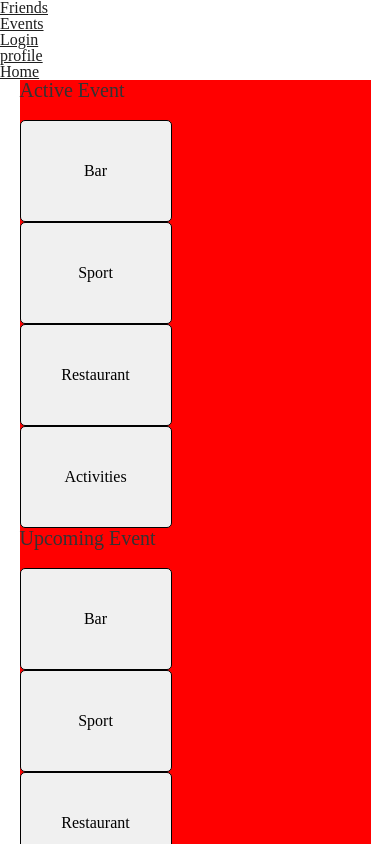
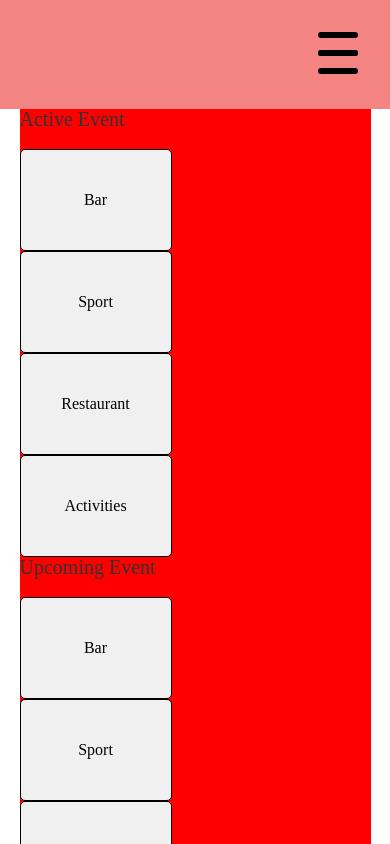
Before and after one commit to Marcus-Oskarsson/Pally, a React (Vite) app in the folder frontend/: page /#/ in a window 390 px wide. Shown: the top 844 px of the page. Built offline with nearby package versions, Linux system fonts and the light colour scheme.

Commit message:
Basic hamburger menu navigation

```diff
--- a/frontend/src/App.jsx
+++ b/frontend/src/App.jsx
@@ -6,17 +6,15 @@ import Home from './pages/Home';
 import Login from './pages/Login';
 import Profile from './pages/Profile';
 
-import Navbar from './components/Navbar';
 import Footer from './components/Footer';
+import Header from './components/Header';
 
 import './styles/reset.scss';
 
 function Root() {
   return (
     <>
-      <header>
-        <Navbar />
-      </header>
+      <Header />
       <main>
         <Outlet />
       </main>
--- /dev/null
+++ b/frontend/src/components/Hamburger.jsx
@@ -0,0 +1,30 @@
+import Proptypes from 'prop-types';
+
+import '../styles/hamburger.scss';
+
+const Hamburger = ({ isOpen, setIsOpen }) => {
+  return (
+    <div className={`hamburger ${isOpen ? 'open' : ''}`}>
+      <input
+        onChange={() => setIsOpen(!isOpen)}
+        checked={isOpen}
+        type='checkbox'
+        className='visually-hidden'
+        id='hamburger-toggle'
+      />
+      <label htmlFor='hamburger-toggle'>
+        <span></span>
+        <span></span>
+        <span></span>
+        <span></span>
+      </label>
+    </div>
+  );
+};
+
+Hamburger.propTypes = {
+  isOpen: Proptypes.bool.isRequired,
+  setIsOpen: Proptypes.func.isRequired,
+};
+
+export default Hamburger;
--- /dev/null
+++ b/frontend/src/components/Header.jsx
@@ -0,0 +1,19 @@
+import { useState } from 'react';
+
+import Navbar from './Navbar';
+import Hamburger from './Hamburger';
+
+import '../styles/header.scss';
+
+const Header = () => {
+  const [isOpen, setIsOpen] = useState(false);
+
+  return (
+    <header className='header'>
+      <Navbar isOpen={isOpen} setIsOpen={setIsOpen} />
+      <Hamburger isOpen={isOpen} setIsOpen={setIsOpen} />
+    </header>
+  );
+};
+
+export default Header;
--- a/frontend/src/components/Navbar.jsx
+++ b/frontend/src/components/Navbar.jsx
@@ -1,27 +1,51 @@
-import { Link } from 'react-router-dom';
+import { useEffect } from 'react';
+import { NavLink, useLocation } from 'react-router-dom';
+import Proptypes from 'prop-types';
 
-const Navbar = () => {
+import '../styles/navbar.scss';
+
+// En fantastiskt orimlig lösning på ett icke-problem men vill ha aktiva sidan först!
+
+const Navbar = ({ setIsOpen, isOpen }) => {
+  let location = useLocation();
+  const pages = [
+    { name: 'Home', path: '' },
+    { name: 'Event', path: 'event' },
+    { name: 'Friends', path: 'friends' },
+    { name: 'Login', path: 'login' },
+    { name: 'Profile', path: 'profile' },
+  ];
+
+  useEffect(
+    function hiddenOverflowWhenOpen() {
+      document.body.style.overflow = isOpen ? 'hidden' : 'auto';
+    },
+    [isOpen]
+  );
+
+  useEffect(
+    function closeMenuWhenRouteChanges() {
+      setIsOpen(false);
+    },
+    [location, setIsOpen]
+  );
+
   return (
-    <nav>
+    <nav className={`navbar ${isOpen ? 'open' : ''}`}>
       <ul>
-        <li>
-          <Link to='/friends'>Friends</Link>
-        </li>
-        <li>
-          <Link to='/event'>Events</Link>
-        </li>
-        <li>
-          <Link to='/login'>Login</Link>
-        </li>
-        <li>
-          <Link to='/profile'>profile</Link>
-        </li>
-        <li>
-          <Link to='/'>Home</Link>
-        </li>
+        {pages.map((page) => (
+          <li key={page.name}>
+            <NavLink to={`/${page.path.toLowerCase()}`}>{page.name}</NavLink>
+          </li>
+        ))}
       </ul>
     </nav>
   );
 };
 
+Navbar.propTypes = {
+  isOpen: Proptypes.bool.isRequired,
+  setIsOpen: Proptypes.func.isRequired,
+};
+
 export default Navbar;
--- a/frontend/src/components/icons/Logo.jsx
+++ b/frontend/src/components/icons/Logo.jsx
@@ -5,10 +5,9 @@ const Logo = ({ width = 24, height = 24 }) => {
     <svg
       width={width}
       height={height}
-      viewBox='0 0 {width} 128'
+      viewBox={`0 0 ${width} ${height}`}
       fill='none'
       xmlns='http://www.w3.org/2000/svg'
-      xmlns:xlink='http://www.w3.org/1999/xlink'
     >
       <rect width={width} height={height} fill='url(#pattern0)' />
       <defs>
--- a/frontend/src/styles/base.scss
+++ b/frontend/src/styles/base.scss
@@ -7,14 +7,13 @@
   background-color: $color-1;
 }
 
+.visually-hidden {
+  visibility: hidden;
+}
+
 a {
   color: $color-1-text;
   text-decoration: underline;
-
-  &:active,
-  :focus {
-    outline: 10px solid $color-2;
-  }
 }
 
 // Dessa behöver man inte använda, men kan vara god praxis :>
--- a/frontend/src/styles/footer.scss
+++ b/frontend/src/styles/footer.scss
@@ -1,31 +1,28 @@
 @import 'base';
 
 .page-footer {
+  padding: 32px;
   background: $color-1;
-  box-shadow: 0 0 5px rgba(0, 0, 0, 0.2);
-  padding: 32px;
+  box-shadow: 0 0 5px rgb(0 0 0 / 20%);
 
   .logo-container {
+    display: flex;
+    align-items: center;
+    justify-content: center;
     margin-bottom: 32px;
-    display: flex;
-    justify-content: center;
-    align-items: center;
   }
 
   .link-container {
     display: flex;
     flex-direction: row;
     justify-content: space-around;
+
     li {
       margin-bottom: 16px;
+
       a {
         color: $color-1-text;
       }
     }
-
-    .footer-nav {
-    }
-    .footer-other-links {
-    }
   }
 }
--- /dev/null
+++ b/frontend/src/styles/hamburger.scss
@@ -0,0 +1,75 @@
+@import 'base';
+
+.hamburger {
+  position: relative;
+  z-index: 11;
+  width: 40px;
+  height: 45px;
+  margin-left: auto;
+  transform: rotate(0deg);
+  transition: 0.5s ease-in-out;
+
+  @media screen and (width >= 768px) {
+    display: none;
+  }
+
+  label {
+    position: absolute;
+    top: 0;
+    display: block;
+    width: 100%;
+    height: 100%;
+    cursor: pointer;
+  }
+
+  span {
+    position: absolute;
+    left: 0;
+    display: block;
+    width: 100%;
+    height: 6px;
+    background: black;
+    border-radius: 8px;
+    transform: rotate(0deg);
+    cursor: pointer;
+    opacity: 1;
+    transition: 0.25s ease-in-out;
+
+    &:nth-child(1) {
+      top: 0;
+    }
+
+    &:nth-child(2),
+    &:nth-child(3) {
+      top: 18px;
+    }
+
+    &:nth-child(4) {
+      top: 36px;
+    }
+  }
+
+  &.open {
+    span {
+      &:nth-child(1) {
+        top: 18px;
+        left: 50%;
+        width: 0%;
+      }
+
+      &:nth-child(2) {
+        transform: rotate(45deg);
+      }
+
+      &:nth-child(3) {
+        transform: rotate(-45deg);
+      }
+
+      &:nth-child(4) {
+        top: 18px;
+        left: 50%;
+        width: 0%;
+      }
+    }
+  }
+}
--- /dev/null
+++ b/frontend/src/styles/header.scss
@@ -0,0 +1,6 @@
+@import 'base';
+
+.header {
+  padding: 32px;
+  background: $color-1;
+}
--- /dev/null
+++ b/frontend/src/styles/navbar.scss
@@ -0,0 +1,58 @@
+@import 'base';
+
+.navbar {
+  position: fixed;
+  left: 0;
+  z-index: 10;
+  width: 100dvw;
+  height: 100vh;
+  background: $color-1;
+  box-shadow: 0 0 5px rgb(0 0 0 / 25%);
+  transform: translateY(-20%);
+  opacity: 0;
+  transition:
+    opacity 0.2s ease-out,
+    transform 0.35s ease-out;
+
+  &.open {
+    transform: translateY(-32px);
+    opacity: 1;
+  }
+
+  &.hidden {
+    display: none;
+  }
+
+  @media screen and (width >= 768px) {
+    opacity: 1;
+  }
+
+  ul {
+    display: flex;
+    flex-direction: column;
+    align-items: center;
+    justify-content: center;
+    height: 100%;
+
+    li {
+      order: 2;
+      margin-bottom: 40px;
+      color: white;
+      font-weight: bold;
+      font-size: 32px;
+
+      a {
+        text-decoration: none;
+      }
+
+      &:has(.active) {
+        order: 1;
+
+        a {
+          font-size: 48px;
+          text-decoration: underline;
+        }
+      }
+    }
+  }
+}
```
